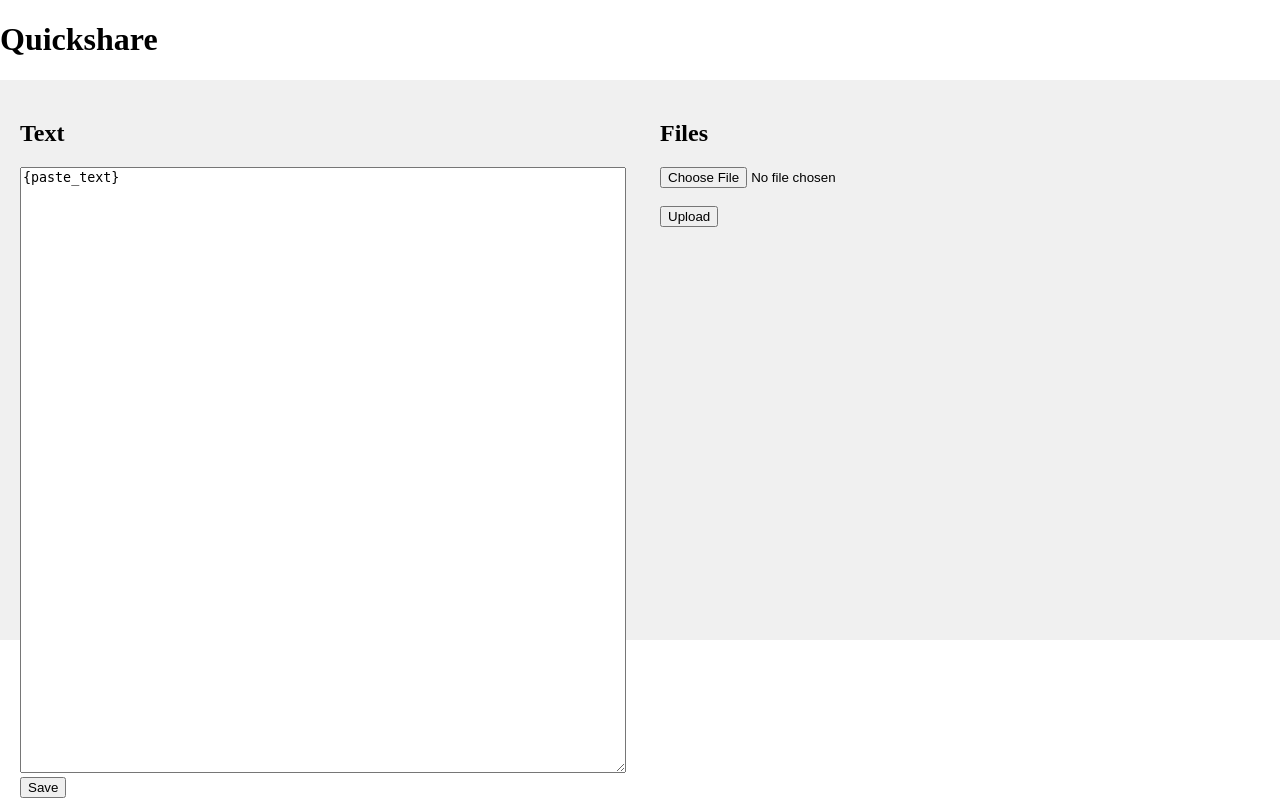
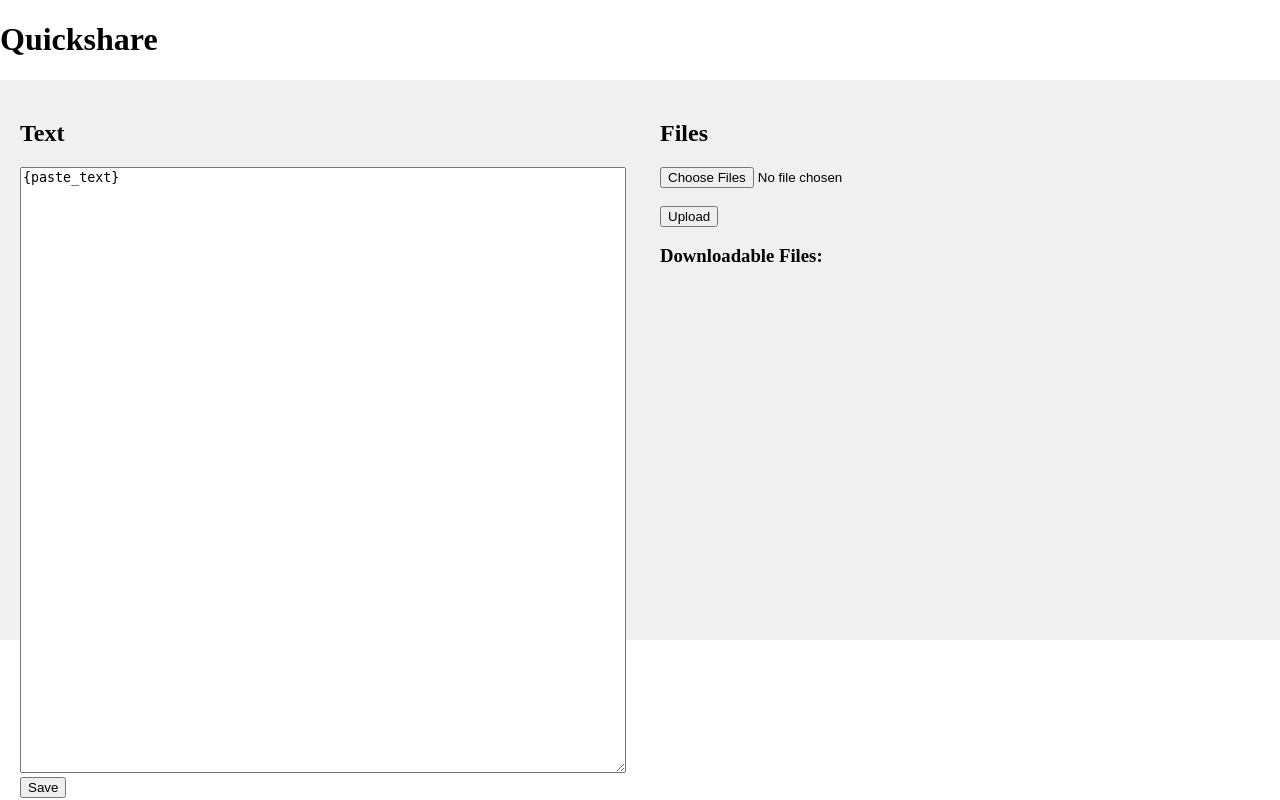
Before and after one commit to slate-colebank/quick-share, a Flask app: page / in a window 1280 px wide. Run offline with Flask 3, Linux system fonts and the light colour scheme.

Commit message:
file list imp

```diff
--- a/app.py
+++ b/app.py
@@ -1,9 +1,11 @@
-from flask import Flask, render_template, request, jsonify
+from flask import Flask, render_template, request, jsonify, send_from_directory
 import os
 
 app = Flask(__name__)
 
 UPLOAD_FOLDER = 'uploads'
+
+os.makedirs(UPLOAD_FOLDER, exist_ok=True)
 
 @app.route("/")
 
@@ -29,12 +31,19 @@
             file.save(filepath)
             uploaded.append(filename)
 
-        return jsonify({
-            'message': f'uploaded file(s)',
-            'files': uploaded
-        }), 200
+    return jsonify({
+        'message': f'uploaded file(s)',
+        'files': uploaded
+    }), 200
 
+@app.route('/files', methods=['GET'])
+def list_files():
+    files = os.listdir(UPLOAD_FOLDER)
+    return jsonify({'files': files}), 200
 
+@app.route('/download/<filename>', methods=['GET'])
+def download_file():
+    return send_from_directory(UPLOAD_FOLDER, filename, as_attachment=True)
 
 
 if __name__ == '__main__':
--- a/templates/index.html
+++ b/templates/index.html
@@ -35,10 +35,15 @@
 				</div>
 				<div class="right-half">
 						<h2>Files</h2>
-								<input type="file" id="fileInput" name="file">
+								<input type="file" id="fileInput" name="file" multiple>
 								<br><br>
 								<button id="uploadBtn">Upload</button>
 								<div id="uploadStatus"></div>
+
+								<div class="file-list" id="fileList">
+								    <h3>Downloadable Files:</h3>
+										<div id="filesContainer"</div>
+								</div>
 
 								<script>
 									const uploadBtn = document.getElementById('uploadBtn')
@@ -46,7 +51,7 @@
 									const status = document.getElementById('uploadStatus')
 
 									uploadBtn.addEventListener('click', async () => {
-										print("upload clicked");
+										console.log("upload clicked");
 										const files = fileInput.files;
 
 										if (files.length === 0) {
@@ -55,12 +60,16 @@
 										}
 
 										const formData = new FormData();
-										for (let i = 0; i < files.length;  ++) {
+										for (let i = 0; i < files.length; i++) {
 											formData.append('files', files[i]);
 										}
 
 										try {
-											const response = await response.json();
+											const response = await fetch('/upload', {
+												method: 'POST',
+												body: formData
+											})
+											const result = await response.json();
 
 											if (response.ok) {
 												status.textContent = 'Uploaded file';
@@ -71,8 +80,26 @@
 											status.textContent = 'ERROR: ' + error.message;
 										}
 									});
+
+									function displayFiles(files) {
+										if (files.length === 0) {
+											filesContainer.innerHTML = '<p>No files</p>'
+											return;
+										}
+
+										filesContainer.innerHTML = files.map(filname => '
+											<div class="file-item">
+												<span>${filename}</span>
+												<button onclick="downloadFile('${filename}')"Download</button>
+											</div>
+											')
+										').join(");
+									}
+
+									function downloadFile(filename) {
+										window.location.href = '/download/' + encodeURIComponent(filename);
+									}
 								</script>
-						</form>
 				</div>
 		</div>
 </body>
```
